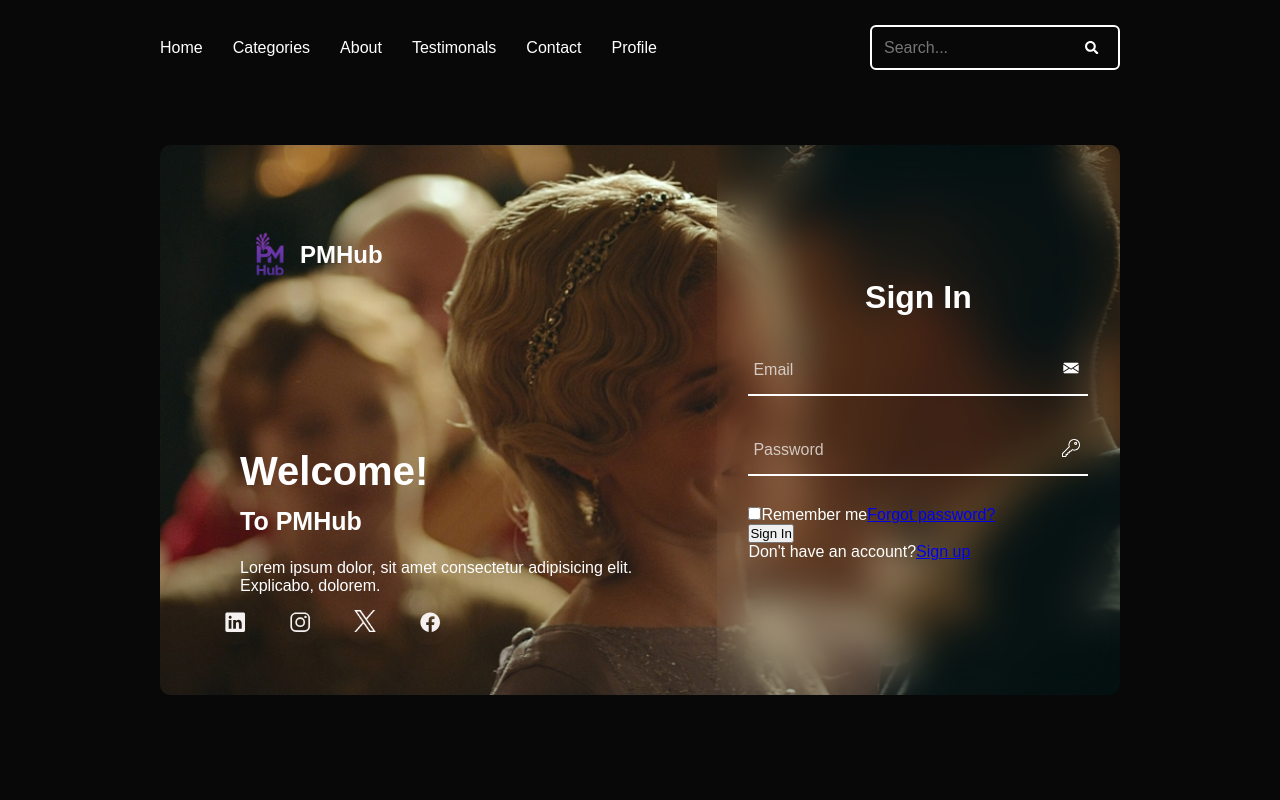
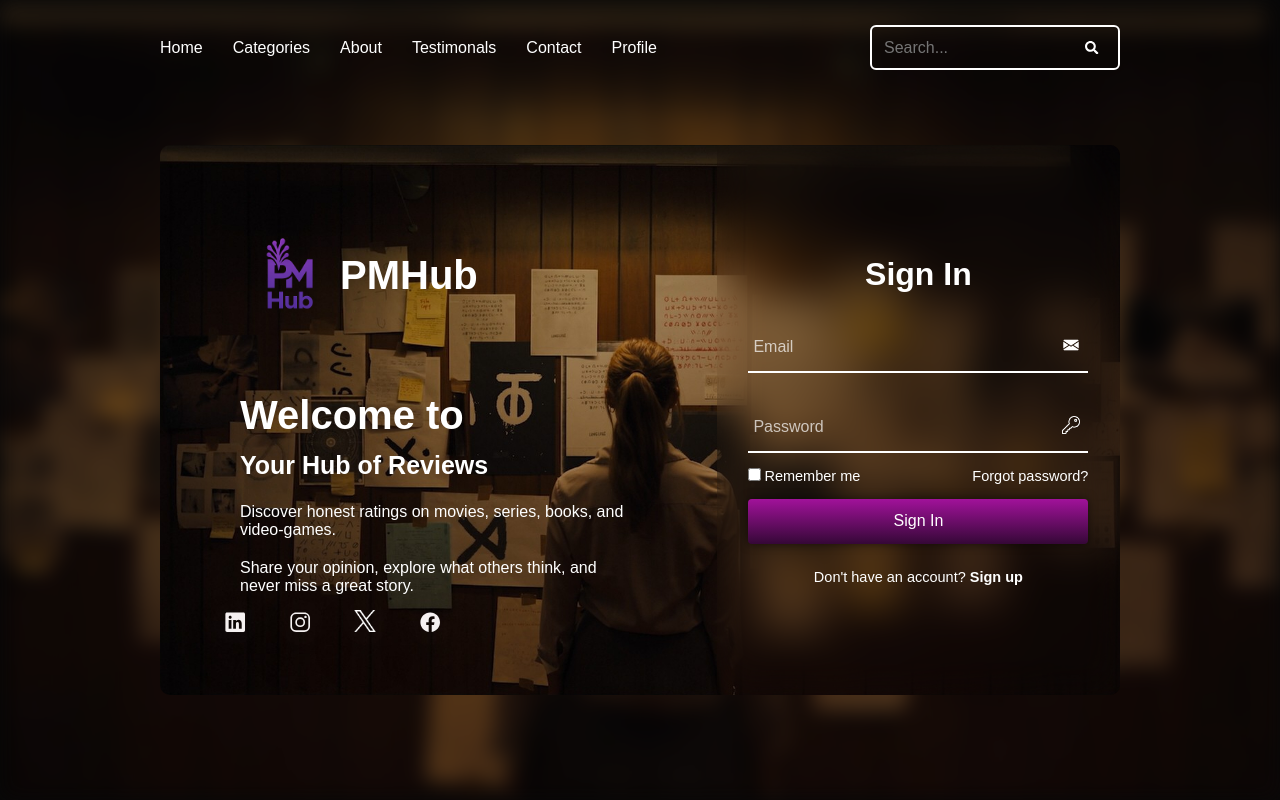
Before and after one commit to joaoevaristo11/PMHub, a React (Vite) app: page / in a window 1280 px wide. Shown: the top 800 px of the page. Built offline with nearby package versions, Linux system fonts and the light colour scheme.

Commit message:
HeroSection almost done

```diff
--- a/src/components/HomePage.css
+++ b/src/components/HomePage.css
@@ -22,12 +22,22 @@ body {
 }
 
 /*------------- HERO SECTION -------------*/
+
+.background{
+  width: 100%;
+  height: 100vh;
+  background: url('/images/HeroSection/HeroSection1.jpg') no-repeat;
+  background-size: cover;
+  background-position: center;
+  filter: blur(10px);
+}
+
 .hero-container {
   position: absolute;
   top: 50%;
   left: 50%;
   transform: translate(-50%,-50%);
-  background: url('/images/HeroSection/HeroSection.jpg') no-repeat;
+  background: url('/images/HeroSection/HeroSection1.jpg') no-repeat;
   width: 75%;
   height: 550px;
   background-size: cover;
@@ -56,12 +66,12 @@ body {
 }
 
 .logo-img {
-  width: 60px;  /* ajusta tamanho da imagem */
+  width: 100px;  /* ajusta tamanho da imagem */
   height: auto;
 }
 
 .logo-text {
-  font-size: 24px;
+  font-size: 40px;
   color: white;
   font-weight: bold;
 }
@@ -131,6 +141,60 @@ body {
   top: -5px;
   transform: translateY(0);
 }
+
+.remember-forgot{
+  font-size: 14.5px;
+  font-weight: 500;
+  margin: -15px 0 15px;
+  display: flex;
+  justify-content: space-between;
+}
+
+.remember-forgot label input{
+  accent-color: white;
+  margin-right: 3px;
+}
+
+.remember-forgot a{
+  color: white;
+  text-decoration: none;
+}
+
+.remember-forgot a:hover{
+  text-decoration: underline;
+}
+
+.btn{
+  width: 100%;
+  height: 45px;
+  background: linear-gradient(to bottom, #a1129aff, #350837);;
+  border: none;
+  outline: none;
+  border-radius: 4px;
+  cursor: pointer;
+  font-size: 16px;
+  color: white;
+  font-weight: 500;
+  box-shadow: 0 0 10px rgba(0,0,0, 0.5);
+}
+
+.form-box .login-register{
+  font-size: 14.5px;
+  font-weight: 500;
+  text-align: center;
+  margin-top: 25px;
+}
+
+.login-register p a{
+  color: white;
+  font-weight: 600;
+  text-decoration: none;
+}
+
+.login-register p a:hover{
+  text-decoration: underline;
+}
+
 
 
 .text-sci h2{
--- a/src/components/HomePage.jsx
+++ b/src/components/HomePage.jsx
@@ -35,6 +35,9 @@ function HomePage() {
 
   return (
     <div className="homepage">
+      <div className="background">
+
+      </div>
       <div className="hero-container">
   <div className="hero-content">
     <div className="logo">
@@ -42,8 +45,9 @@ function HomePage() {
       <h2 className="logo-text">PMHub</h2>
     </div>
     <div className="text-sci">
-      <h2>Welcome! <br/><span>To PMHub</span> </h2>
-      <p>Lorem ipsum dolor, sit amet consectetur adipisicing elit. Explicabo, dolorem.</p>
+      <h2>Welcome to <br/><span>Your Hub of Reviews</span> </h2>
+      <p>Discover honest ratings on movies, series, books, and video-games.</p>
+      <p>Share your opinion, explore what others think, and never miss a great story.</p>
     </div>
   </div>
   <div className="hero-logreg-box">
@@ -62,13 +66,13 @@ function HomePage() {
         </div>
       <div className="remember-forgot">
         <label>
-          <input type="checkbox" />Remember me
+          <input type="checkbox"/>Remember me
         </label>
         <a href="#">Forgot password?</a>
       </div>
 
       <button type="submit" className="btn">Sign In</button>
-      <div className="login-register"><p>Don't have an account?<a href="#" className="register-link">Sign up</a></p></div>
+      <div className="login-register"><p>Don't have an account?<a href="#" className="register-link"> Sign up</a></p></div>
       </form>
     </div>
   </div>
```
